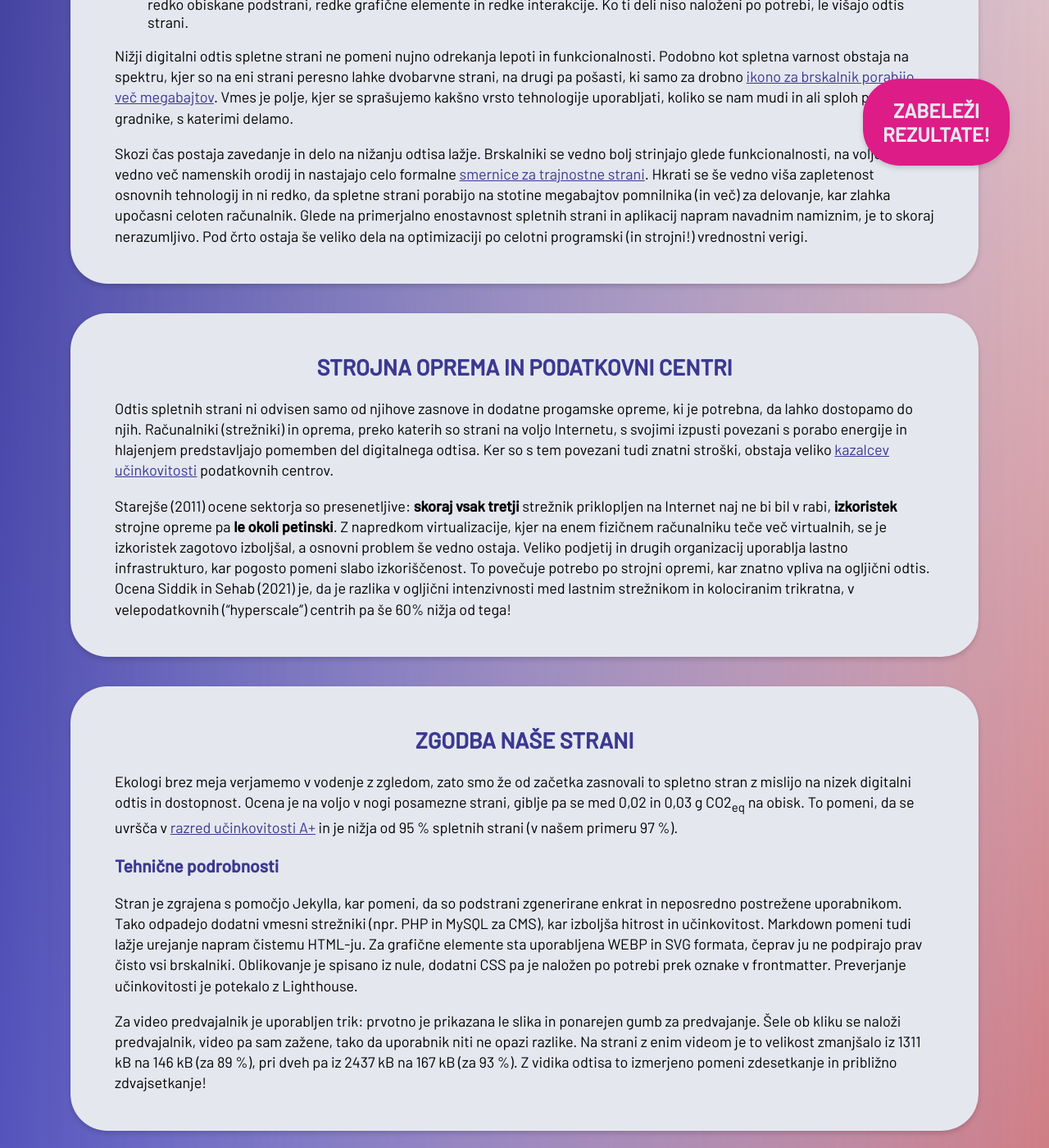
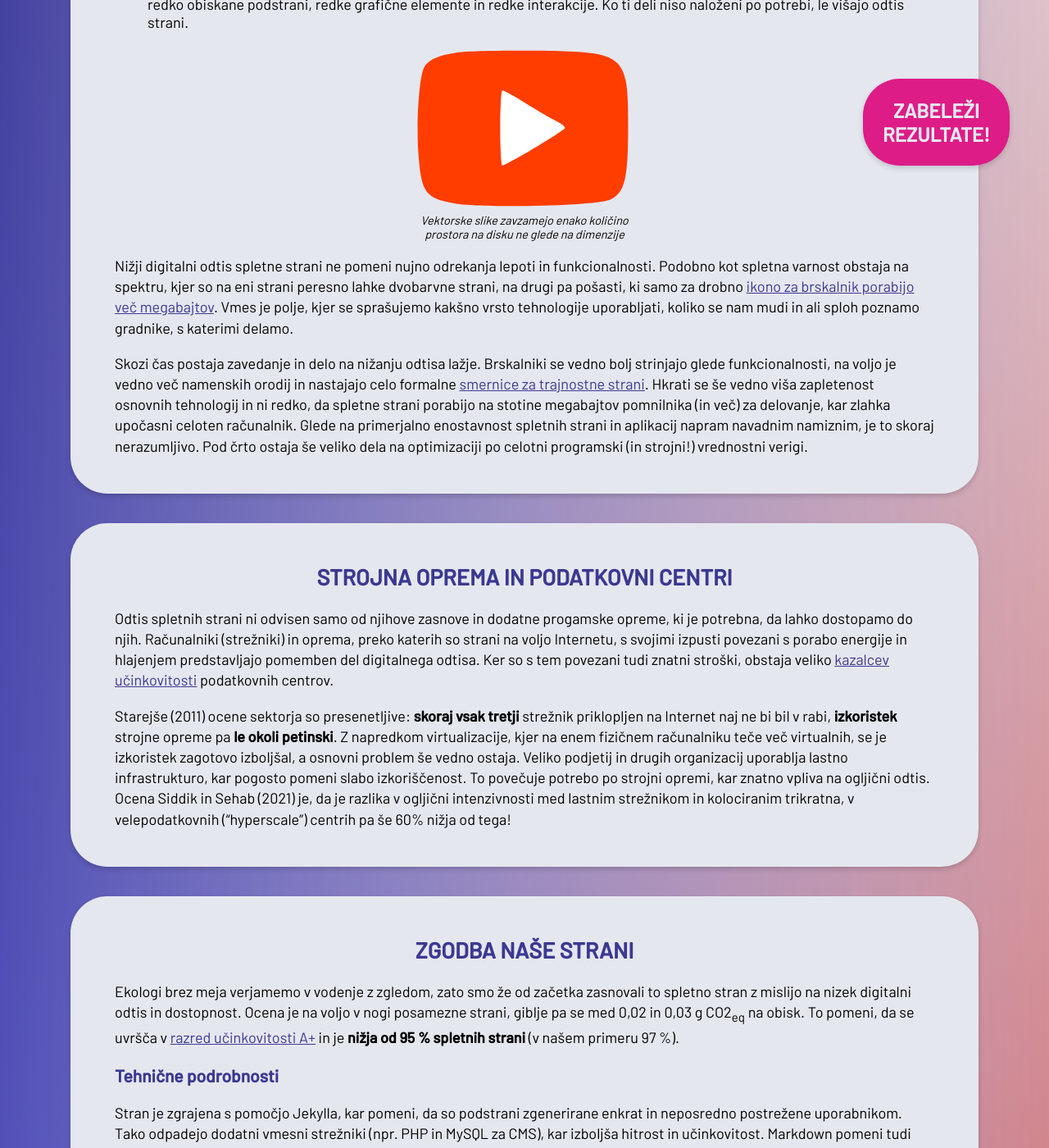
Before and after one commit to ewba/dcd-si, a Jekyll site: the page built from stran.md, in a window 1280 px wide and 1400 px high, scrolled down 861 px. Shown: the whole window at 82% size. Built offline with Jekyll 4.4.1, drawn with Linux system fonts in a browser that asks for light colours.

Commit message:
stran: dodatno oblikovanje, slika

```diff
--- a/stran.md
+++ b/stran.md
@@ -19,6 +19,13 @@ Tipične napake:
 - **Videi**, ki začnejo avtomatsko igrati ob prikazu strani lahko porabijo ogromno podatkov; že sam Youtoubov predvajalnik je vreden slabi megabajt, skoraj polovico povprečne velikosti spletnih strani v letu 2022. Način, kako se jih vgrajuje v spletne strani pomeni, da ta se ta strošek ponovi z vsakim dodatnim videom.
 - Uporaba **neoptimizirane kode in ogrodij**. Večina spletnih strani v ozadju vsebuje precej balasta za redke vrste sistemov, redko obiskane podstrani, redke grafične elemente in redke interakcije. Ko ti deli niso naloženi po potrebi, le višajo odtis strani.
 
+<div style="display: flex; justify-content: center; align-items: center;">
+  <div style="max-width:285px">
+		<img height="200" src="assets/img/ytplay.svg" alt="Primer SVG slike">
+		<div style="font-size:0.9rem; font-style:italic;text-align: center;">Vektorske slike zavzamejo enako količino prostora na disku ne glede na dimenzije</div>
+	</div>
+</div>
+
 Nižji digitalni odtis spletne strani ne pomeni nujno odrekanja lepoti in funkcionalnosti. Podobno kot spletna varnost obstaja na spektru, kjer so na eni strani peresno lahke dvobarvne strani, na drugi pa pošasti, ki samo za drobno [ikono za brskalnik porabijo več megabajtov](https://iconmap.io/blog#speed-file-size--resolution). Vmes je polje, kjer se sprašujemo kakšno vrsto tehnologije uporabljati, koliko se nam mudi in ali sploh poznamo gradnike, s katerimi delamo.
 
 Skozi čas postaja zavedanje in delo na nižanju odtisa lažje. Brskalniki se vedno bolj strinjajo glede funkcionalnosti, na voljo je vedno več namenskih orodij in nastajajo celo formalne [smernice za trajnostne strani](https://w3c.github.io/sustyweb/). Hkrati se še vedno viša zapletenost osnovnih tehnologij in ni redko, da spletne strani porabijo na stotine megabajtov pomnilnika (in več) za delovanje, kar zlahka upočasni celoten računalnik. Glede na primerjalno enostavnost spletnih strani in aplikacij napram navadnim namiznim, je to skoraj nerazumljivo. Pod črto ostaja še veliko dela na optimizaciji po celotni programski (in strojni!) vrednostni verigi.
@@ -37,7 +44,7 @@ Starejše (2011) ocene sektorja so presenetljive: **skoraj vsak tretji** strežn
 <div class="block" markdown="1">
 ## Zgodba naše strani
 
-Ekologi brez meja verjamemo v vodenje z zgledom, zato smo že od začetka zasnovali to spletno stran z mislijo na nizek digitalni odtis in dostopnost. Ocena je na voljo v nogi posamezne strani, giblje pa se med 0,02 in 0,03 g CO2<sub>eq</sub> na obisk. To pomeni, da se uvršča v [razred učinkovitosti A+](https://sustainablewebdesign.org/digital-carbon-ratings/#toc-3) in je nižja od 95 % spletnih strani (v našem primeru 97 %).
+Ekologi brez meja verjamemo v vodenje z zgledom, zato smo že od začetka zasnovali to spletno stran z mislijo na nizek digitalni odtis in dostopnost. Ocena je na voljo v nogi posamezne strani, giblje pa se med 0,02 in 0,03 g CO2<sub>eq</sub> na obisk. To pomeni, da se uvršča v [razred učinkovitosti A+](https://sustainablewebdesign.org/digital-carbon-ratings/#toc-3) in je **nižja od 95 % spletnih strani** (v našem primeru 97 %).
 
 
 ### Tehnične podrobnosti
@@ -47,7 +54,6 @@ Stran je zgrajena s pomočjo Jekylla, kar pomeni, da so podstrani zgenerirane en
 Za video predvajalnik je uporabljen trik: prvotno je prikazana le slika in ponarejen gumb za predvajanje. Šele ob kliku se naloži predvajalnik, video pa sam zažene, tako da uporabnik niti ne opazi razlike. Na strani z enim videom je to velikost zmanjšalo iz 1311 kB na 146 kB (za 89 %), pri dveh pa iz 2437 kB na 167 kB (za 93 %). Z vidika odtisa to izmerjeno pomeni zdesetkanje in približno zdvajsetkanje!
 
 {%comment%}
-https://www.labnol.org/internet/light-youtube-embeds/27941/
 
 	Calculating what the CO2eqv impact is per GB (there's three models which vary depending on how much they assign to the network, end devices and data centres) - https://research.screen.is/net-zero/Digital%20CO2%20analysis?stackedPages=%2Fnet-zero%2FModelling)
 
```
